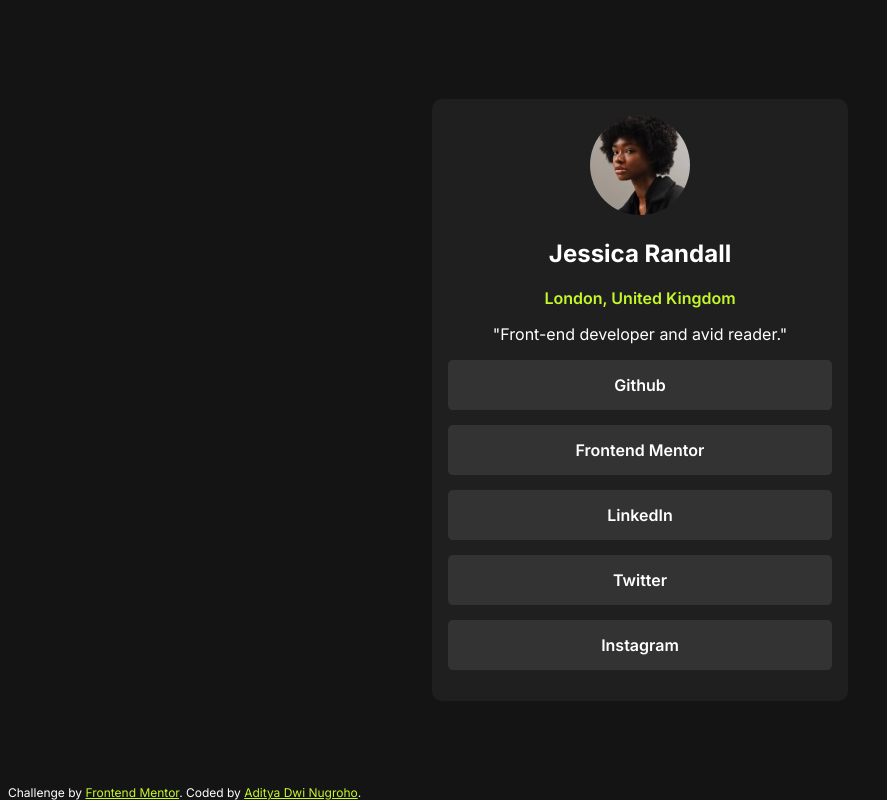
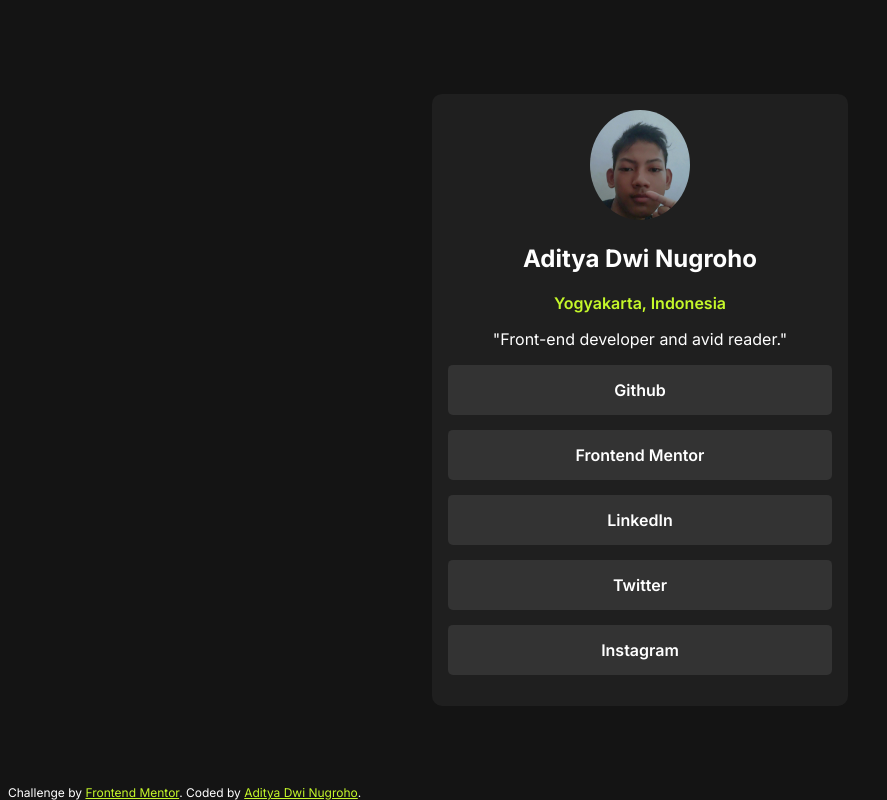
Before and after one commit to AdityaDwiNugroho/CodeMentor, a website: page social-link-profile/index.html in a window 1280 px wide. Shown: the whole page, without its empty margins (0-887 px from the left). Drawn offline with nearby package versions, Linux system fonts and the light colour scheme; files that its build step writes are made by us from their sources.

Commit message:
feat: update profile picture in social link profile

```diff
--- a/social-link-profile/index.html
+++ b/social-link-profile/index.html
@@ -13,9 +13,9 @@
 
     <div class="social-card">
         <div class="profile">
-            <img src="images/avatar-jessica.jpeg" alt="Jessica Randall">
-            <h2>Jessica Randall</h2>
-            <p class="address">London, United Kingdom</p>
+            <img src="images/Profile.jpg" alt="Jessica Randall">
+            <h2>Aditya Dwi Nugroho</h2>
+            <p class="address">Yogyakarta, Indonesia</p>
 
         </div>
         <div class="social-links">
```
Also changed, not shown: social-link-profile/images/Profile.jpg (added).
